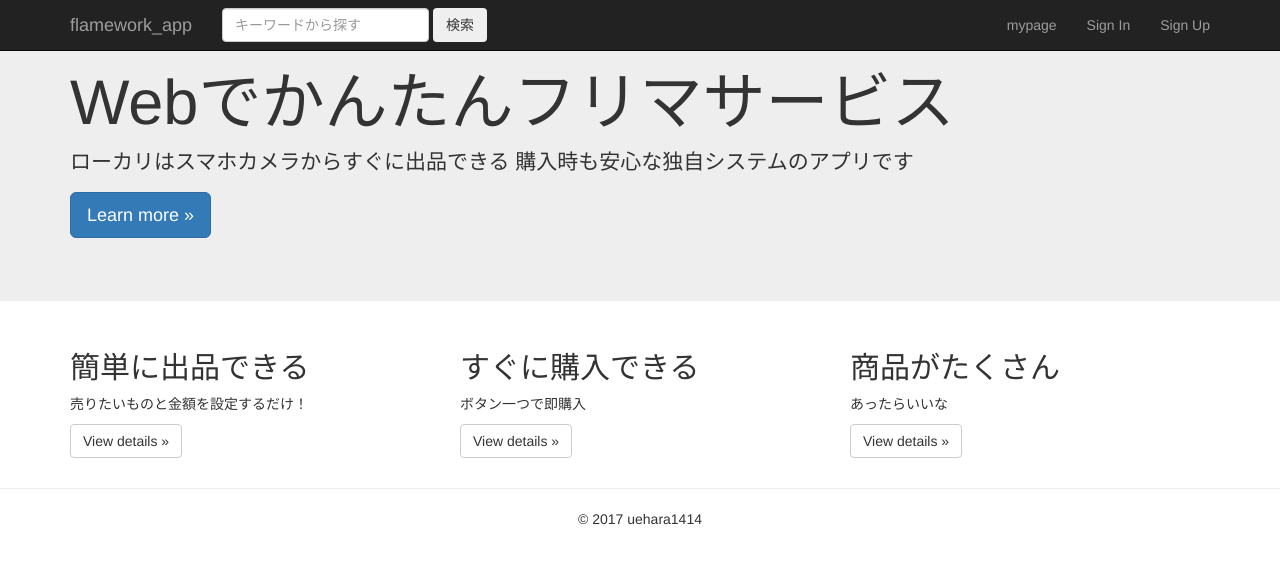
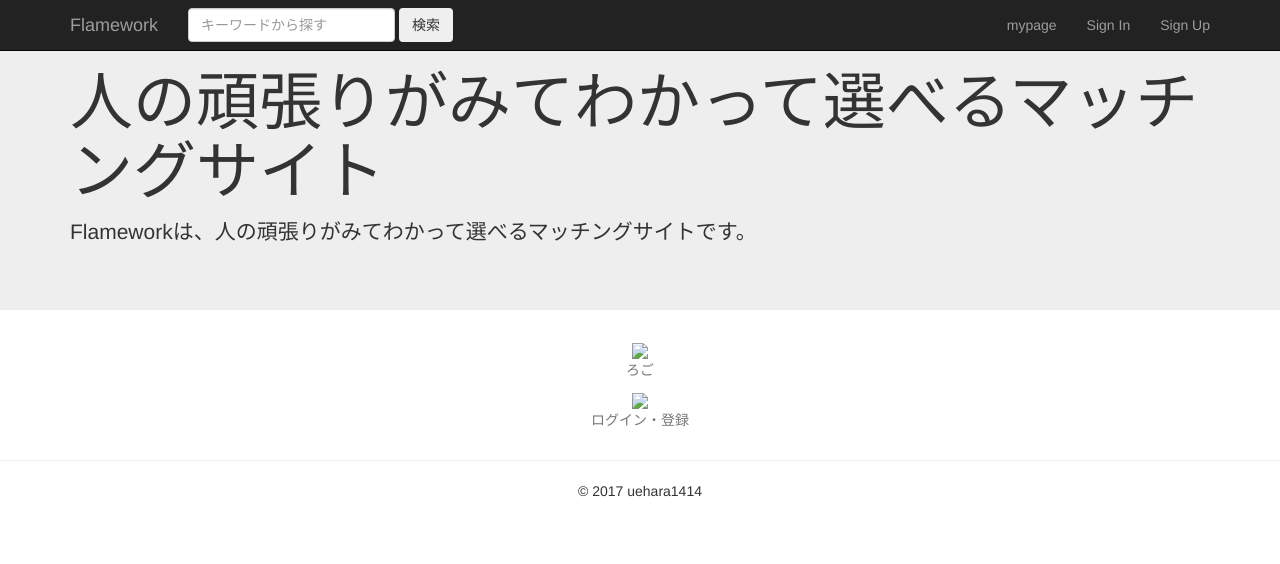
Before and after one commit to uehara1414/flamework, a Django app: page / in a window 1280 px wide. Shown: the top 564 px of the page. Run offline with Django 3.2, Linux system fonts and the light colour scheme; some libraries are stand-ins or nearby versions.

Commit message:
update index

```diff
--- a/flamework_app/templates/flamework_app/base.html
+++ b/flamework_app/templates/flamework_app/base.html
@@ -32,7 +32,7 @@
             <span class="icon-bar"></span>
             <span class="icon-bar"></span>
           </button>
-          <a class="navbar-brand" href="{% url 'flamework_app:index' %}">flamework_app</a>
+          <a class="navbar-brand" href="{% url 'flamework_app:index' %}">Flamework</a>
         </div>
         <div id="navbar" class="navbar-collapse collapse">
           <form class="navbar-form navbar-left" action="{% url 'flamework_app:search' %}" method="get">
--- a/flamework_app/templates/flamework_app/index.html
+++ b/flamework_app/templates/flamework_app/index.html
@@ -4,31 +4,17 @@
     <!-- Main jumbotron for a primary marketing message or call to action -->
     <div class="jumbotron">
       <div class="container">
-        <h1>Webでかんたんフリマサービス</h1>
-        <p>ローカリはスマホカメラからすぐに出品できる
-購入時も安心な独自システムのアプリです</p>
-        <p><a class="btn btn-primary btn-lg" href="#" role="button">Learn more &raquo;</a></p>
+        <h1>人の頑張りがみてわかって選べるマッチングサイト</h1>
+        <p>Flameworkは、人の頑張りがみてわかって選べるマッチングサイトです。</p>
       </div>
     </div>
 
     <div class="container">
-      <!-- Example row of columns -->
-      <div class="row">
-        <div class="col-md-4">
-          <h2>簡単に出品できる</h2>
-          <p>売りたいものと金額を設定するだけ！</p>
-          <p><a class="btn btn-default" href="#" role="button">View details &raquo;</a></p>
-        </div>
-        <div class="col-md-4">
-          <h2>すぐに購入できる</h2>
-          <p>ボタン一つで即購入</p>
-          <p><a class="btn btn-default" href="#" role="button">View details &raquo;</a></p>
-       </div>
-        <div class="col-md-4">
-          <h2>商品がたくさん</h2>
-          <p>あったらいいな</p>
-          <p><a class="btn btn-default" href="#" role="button">View details &raquo;</a></p>
-        </div>
+      <div class="text-center">
+        <img src="http://via.placeholder.com/80x80">
+        <p class="text-muted">ろご</p>
+        <img src="http://via.placeholder.com/300x80">
+        <p class="text-muted">ログイン・登録</p>
       </div>
 
     </div> <!-- /container -->
```
